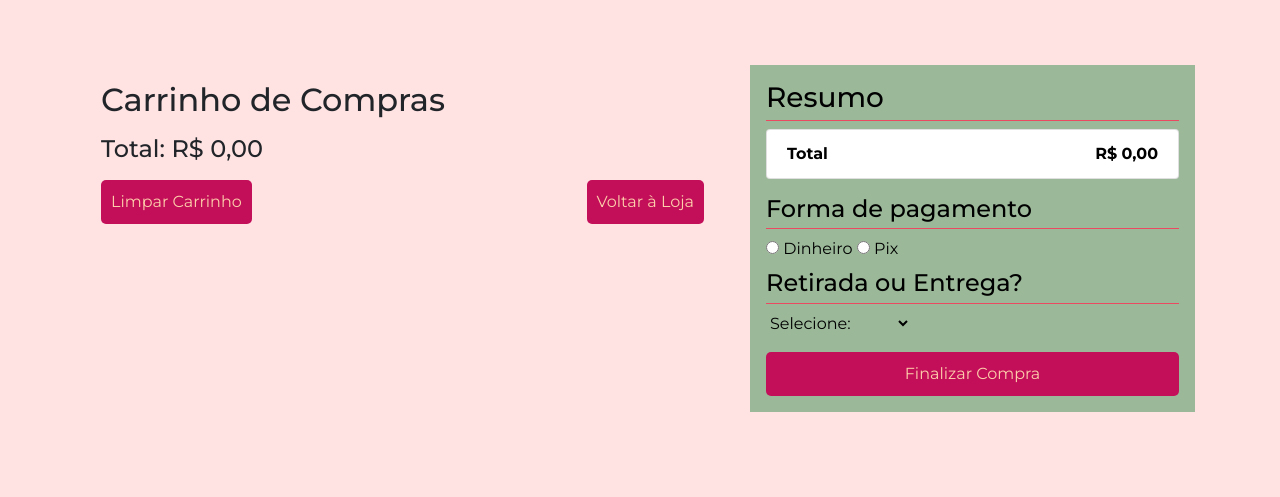
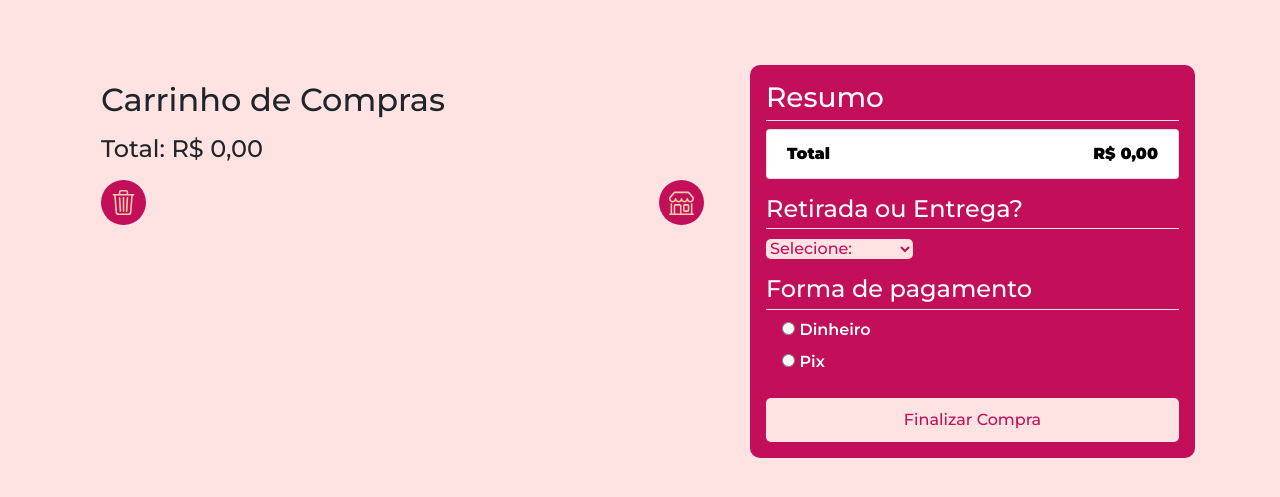
Before and after one commit to E-commerce-Doce/E-doces, a PHP site: template projeto/app/view/pedido/carrinho.php in a window 1280 px wide. Shown: the part 71-568 px from the top of the page. Run offline with PHP 8.4, Linux system fonts and the light colour scheme; the template is opened without the code that fills it, so the values that code supplies are empty; the visitor is signed in with stand-in values (Sample User, id 1); some libraries are stand-ins or nearby versions.

Commit message:
Estilização do carrinho

```diff
--- a/projeto/app/view/pedido/carrinho.css
+++ b/projeto/app/view/pedido/carrinho.css
@@ -3,27 +3,49 @@
 }
 
 #opcaoEntrega {
-    background-color: #9BB899;
-    border: #9BB899;
+    height: 20px;
+    border-radius: 5px;
+    background-color:#FFE2E2;
+    color: #C30E59;
+    font-weight: 500;
+    border: 0;
 }
 
-.resumocolor {
-    background-color: #9BB899;
+#opcaoEntrega option {
+    font-weight: 500;
 }
 
 .resumo-pedido {
-    background-color: #9BB899;
+    background-color:#C30E59;
+    border-radius: 10px;
     color: #000;
+    font-weight: 550;
+    position: relative;
+    display: flex;
+    flex-direction: column;
+    justify-content: space-between;
+}
+
+.finalizar{
+    background-color: #FFE2E2;
+    color: #C30E59;
+    font-weight: 500;
+    position: relative;
+    margin-top: auto;
+}
+
+.escolha{
+    color: #fff;
 }
 
 .quant {
     display: inline-flex;
-    background-color: #dc3545;
+    background-color: #C30E59;
     align-items: center;
     width: 120px;
     border-radius: 20px;
     overflow: hidden;
-    border: 1px solid #dc3545;
+    border: 1px solid #C30E59;
     height: 38px;
 }
 
@@ -47,9 +69,10 @@
 
 .quant span {
     padding: 0 10px;
-    background-color: #f8d7da;
-    border-left: 1px solid #dc3545;
-    border-right: 1px solid #dc3545;
+    background-color:#C30E59;
+    color: #FFE2E2;
+    font-weight: 600;
+    font-size: 1.2rem;
     min-width: 38px;
     text-align: center;
     display: flex;
@@ -62,8 +85,14 @@
 }
 
 .resumo-pedido h3, .resumo-pedido h4 {
-    border-bottom: 1px solid #EA4961;
+    border-bottom: 1px solid #FFE2E2;
     padding-bottom: 5px;
+    color: #fff;
+
+}
+
+.botao a{
+    border-radius: 50%;
 }
 
 .limpar {
--- a/projeto/app/view/pedido/carrinho.php
+++ b/projeto/app/view/pedido/carrinho.php
@@ -31,7 +31,7 @@
                             <p>Preço: R$ <?= number_format($doce['preco'], 2, ',', '.'); ?></p>
                             <div class="d-flex align-items-center quant">
                                 <button type="button" class="btn btn-sm me-2" onclick="alterarQuantidade('menos', <?= $doce['id'] ?>)">-</button>
-                                <span id="quantidade-<?= $doce['id'] ?>" class="px-3 border bg-light rounded"><?= (int)$doce['quantidade']; ?></span>
+                                <span id="quantidade-<?= $doce['id'] ?>" class="px-3 rounded"><?= (int)$doce['quantidade']; ?></span>
                                 <button type="button" class="btn btn-sm ms-2" onclick="alterarQuantidade('mais', <?= $doce['id'] ?>)">+</button>
                             </div>
                             <p id="subtotal-<?= $doce['id'] ?>" data-preco="<?= $doce['preco'] ?>" class="mt-2">
@@ -39,16 +39,24 @@
                             </p>
                         </div>
                         <a href="<?= BASEURL ?>/controller/CarrinhoController.php?action=deleteDoce&idDoce=<?= $doce['id'] ?>" class="btn btn-sm limpar">
-                                <svg xmlns="http://www.w3.org/2000/svg" width="25" height="25" fill="currentColor" class="bi bi-x-lg" viewBox="0 0 16 16">
+                            <svg xmlns="http://www.w3.org/2000/svg" width="25" height="25" fill="currentColor" class="bi bi-x-lg" viewBox="0 0 16 16">
                                 <path d="M2.146 2.854a.5.5 0 1 1 .708-.708L8 7.293l5.146-5.147a.5.5 0 0 1 .708.708L8.707 8l5.147 5.146a.5.5 0 0 1-.708.708L8 8.707l-5.146 5.147a.5.5 0 0 1-.708-.708L7.293 8z" />
-                                </svg>
+                            </svg>
                         </a>
                     </div>
                 <?php endforeach; ?>
                 <h4 id="total-carrinho" class="mt-3 text-end">Total: R$ <?= number_format($total, 2, ',', '.'); ?></h4>
-                <div class="d-flex justify-content-between mt-3">
-                    <a href="<?= BASEURL ?>/controller/CarrinhoController.php?action=clearCarrinho" class="btn btn-danger">Limpar Carrinho</a>
-                    <a href="<?= BASEURL ?>/controller/PedidoController.php?action=listProdutos&idConfeiteiro=<?= $_SESSION['carrinhoIdConfeiteiro'] ?>" class="btn btn-secondary">Voltar à Loja</a>
+                <div class="d-flex justify-content-between mt-3 botao">
+                    <a href="<?= BASEURL ?>/controller/CarrinhoController.php?action=clearCarrinho" class="btn btn-danger">
+                        <svg xmlns="http://www.w3.org/2000/svg" width="25" height="25" fill="currentColor" class="bi bi-trash3" viewBox="0 0 16 16">
+                            <path d="M6.5 1h3a.5.5 0 0 1 .5.5v1H6v-1a.5.5 0 0 1 .5-.5M11 2.5v-1A1.5 1.5 0 0 0 9.5 0h-3A1.5 1.5 0 0 0 5 1.5v1H1.5a.5.5 0 0 0 0 1h.538l.853 10.66A2 2 0 0 0 4.885 16h6.23a2 2 0 0 0 1.994-1.84l.853-10.66h.538a.5.5 0 0 0 0-1zm1.958 1-.846 10.58a1 1 0 0 1-.997.92h-6.23a1 1 0 0 1-.997-.92L3.042 3.5zm-7.487 1a.5.5 0 0 1 .528.47l.5 8.5a.5.5 0 0 1-.998.06L5 5.03a.5.5 0 0 1 .47-.53Zm5.058 0a.5.5 0 0 1 .47.53l-.5 8.5a.5.5 0 1 1-.998-.06l.5-8.5a.5.5 0 0 1 .528-.47M8 4.5a.5.5 0 0 1 .5.5v8.5a.5.5 0 0 1-1 0V5a.5.5 0 0 1 .5-.5" />
+                        </svg>
+                    </a>
+                    <a href="<?= BASEURL ?>/controller/PedidoController.php?action=listProdutos&idConfeiteiro=<?= $_SESSION['carrinhoIdConfeiteiro'] ?>" class="btn btn-secondary">
+                        <svg xmlns="http://www.w3.org/2000/svg" width="25" height="25" fill="currentColor" class="bi bi-shop" viewBox="0 0 16 16">
+                            <path d="M2.97 1.35A1 1 0 0 1 3.73 1h8.54a1 1 0 0 1 .76.35l2.609 3.044A1.5 1.5 0 0 1 16 5.37v.255a2.375 2.375 0 0 1-4.25 1.458A2.37 2.37 0 0 1 9.875 8 2.37 2.37 0 0 1 8 7.083 2.37 2.37 0 0 1 6.125 8a2.37 2.37 0 0 1-1.875-.917A2.375 2.375 0 0 1 0 5.625V5.37a1.5 1.5 0 0 1 .361-.976zm1.78 4.275a1.375 1.375 0 0 0 2.75 0 .5.5 0 0 1 1 0 1.375 1.375 0 0 0 2.75 0 .5.5 0 0 1 1 0 1.375 1.375 0 1 0 2.75 0V5.37a.5.5 0 0 0-.12-.325L12.27 2H3.73L1.12 5.045A.5.5 0 0 0 1 5.37v.255a1.375 1.375 0 0 0 2.75 0 .5.5 0 0 1 1 0M1.5 8.5A.5.5 0 0 1 2 9v6h1v-5a1 1 0 0 1 1-1h3a1 1 0 0 1 1 1v5h6V9a.5.5 0 0 1 1 0v6h.5a.5.5 0 0 1 0 1H.5a.5.5 0 0 1 0-1H1V9a.5.5 0 0 1 .5-.5M4 15h3v-5H4zm5-5a1 1 0 0 1 1-1h2a1 1 0 0 1 1 1v3a1 1 0 0 1-1 1h-2a1 1 0 0 1-1-1zm3 0h-2v3h2z" />
+                        </svg>
+                    </a>
                 </div>
             </div>
         </div>
@@ -71,28 +79,30 @@
                 </ul>
 
                 <form method="POST" action="<?= BASEURL ?>/controller/PedidoController.php?action=finalizarPedido">
-                    <h4>Forma de pagamento</h4>
-                    <div>
-                        <label><input type="radio" name="pagamento" value="DINHEIRO" <?= (isset($_POST['pagamento']) && $_POST['pagamento'] === 'DINHEIRO') ? 'checked' : '' ?>> Dinheiro</label>
-                        <label><input type="radio" name="pagamento" value="PIX" <?= (isset($_POST['pagamento']) && $_POST['pagamento'] === 'PIX') ? 'checked' : '' ?>> Pix</label>
-                    </div>
 
                     <h4>Retirada ou Entrega?</h4>
-                    <select name="tipoEntrega" id="opcaoEntrega" onchange="mostrarEnderecos()">
+                    <select class="mb-3" name="tipoEntrega" id="opcaoEntrega" onchange="mostrarEnderecos()">
                         <option value="">Selecione:</option>
                         <option value="RETIRADA">Retirada na loja</option>
                         <option value="DELIVERY">Entrega</option>
                     </select>
 
-                    <div id="enderecosContainer" style="display: none;">
+                    <div class="ml-3 mb-3" id="enderecosContainer" style="display: none;">
                         <h4>Escolha seu endereço</h4>
                         <div id="enderecosList"></div>
                     </div>
 
-                    <button type="submit" class="btn btn-success w-100 mt-3">Finalizar Compra</button>
+                    <h4>Forma de pagamento</h4>
+                    <div class="ml-3 escolha">
+                        <label><input type="radio" name="pagamento" value="DINHEIRO" <?= (isset($_POST['pagamento']) && $_POST['pagamento'] === 'DINHEIRO') ? 'checked' : '' ?>> Dinheiro</label><br>
+                        <label><input type="radio" name="pagamento" value="PIX" <?= (isset($_POST['pagamento']) && $_POST['pagamento'] === 'PIX') ? 'checked' : '' ?>> Pix</label>
+                    </div>
+
+                    <button type="submit" class="btn btn-success w-100 mt-3 finalizar">Finalizar Compra</button>
                 </form>
             </div>
         </div>
+
     </div>
 </div>
 
```
